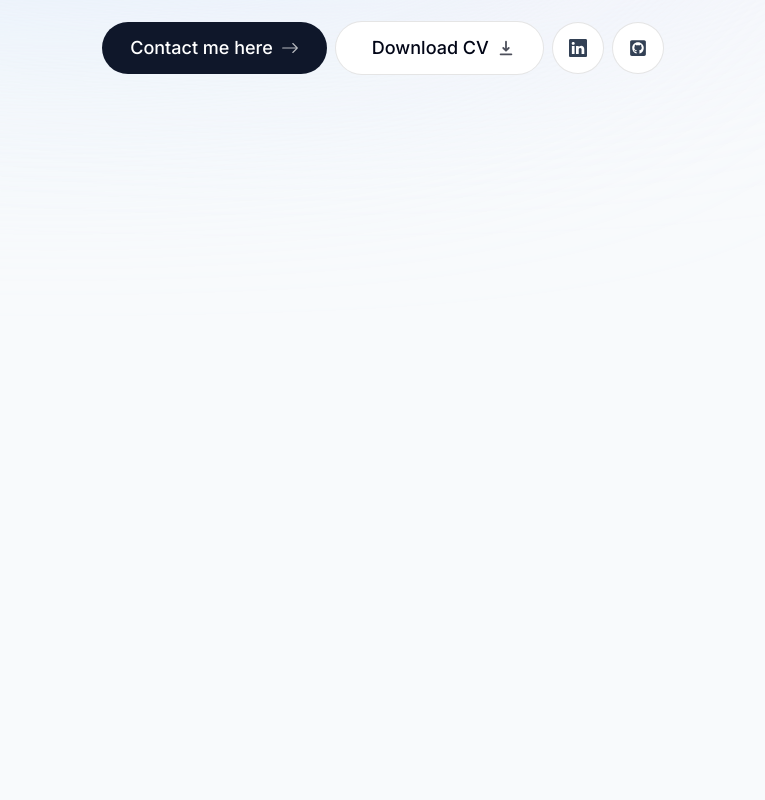
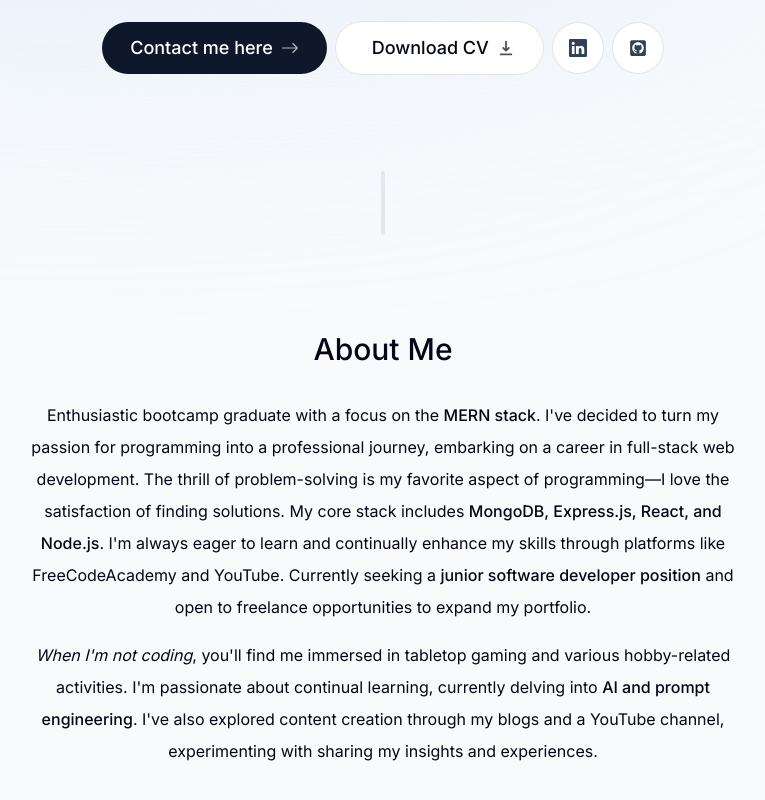
Before and after one commit to sage-code82/my-portfolio, a Next.js app: page / in a window 1280 px wide. Shown: the part 590-1390 px from the top of the page, without its empty margins (257-1022 px from the left). Built offline with nearby package versions, Linux system fonts and the light colour scheme.

Commit message:
redo the about me

```diff
--- a/app/page.tsx
+++ b/app/page.tsx
@@ -1,9 +1,13 @@
 import Intro from "@/components/intro";
+import SectionDivider from "@/components/section-divider";
+import About from "@/components/about";
 
 export default function Home() {
   return (
     <main className="flex flex-col items-center px-4">
       <Intro />
+      <SectionDivider />
+      <About />
     </main>
   );
 }
--- /dev/null
+++ b/components/about.tsx
@@ -0,0 +1,42 @@
+"use client";
+
+import React from "react";
+import SectionHeading from "./section-heading";
+import { motion } from "framer-motion";
+
+export default function About() {
+  return (
+    <motion.section
+      className="mb-28 max-w-[45rem] text-center leading-8 sm:mb-40"
+      initial={{ opacity: 0, y: 100 }}
+      animate={{ opacity: 1, y: 0 }}
+      transition={{ delay: 0.175 }}
+    >
+      <SectionHeading>About me</SectionHeading>
+      <p className="mb-4">
+        Enthusiastic bootcamp graduate with a focus on the{" "}
+        <span className="font-medium">MERN stack</span>. I've decided to turn my
+        passion for programming into a professional journey, embarking on a
+        career in full-stack web development. The thrill of problem-solving is
+        my favorite aspect of programming—I love the satisfaction of finding
+        solutions. My core stack includes{" "}
+        <span className="font-medium">
+          MongoDB, Express.js, React, and Node.js
+        </span>
+        . I'm always eager to learn and continually enhance my skills through
+        platforms like FreeCodeAcademy and YouTube. Currently seeking a{" "}
+        <span className="font-medium">junior software developer position</span>{" "}
+        and open to freelance opportunities to expand my portfolio.
+      </p>
+
+      <p>
+        <span className="italic">When I'm not coding</span>, you'll find me
+        immersed in tabletop gaming and various hobby-related activities. I'm
+        passionate about continual learning, currently delving into{" "}
+        <span className="font-medium">AI and prompt engineering</span>. I've
+        also explored content creation through my blogs and a YouTube channel,
+        experimenting with sharing my insights and experiences.
+      </p>
+    </motion.section>
+  );
+}
--- a/components/intro.tsx
+++ b/components/intro.tsx
@@ -71,10 +71,18 @@ export default function Intro() {
             transition"
           />
         </a>
-        <a className="bg-white text-slate-700 p-4 flex items-center gap-2 rounded-full focus:scale-110  hover:bg-slate-300 hover:scale-110 active:scale-105 transition cursor-pointer border border-black/10">
+        <a
+          className="bg-white text-slate-700 p-4 flex items-center gap-2 rounded-full focus:scale-110  hover:bg-slate-300 hover:scale-110 active:scale-105 transition cursor-pointer border border-black/10"
+          href="https://www.linkedin.com/in/stephen-sage-future-webdev/"
+          target="_blank"
+        >
           <BsLinkedin />
         </a>
-        <a className="bg-white text-slate-700 p-4 flex items-center gap-2 rounded-full focus:scale-110  hover:bg-slate-300 hover:scale-110 active:scale-105 transition cursor-pointer border border-black/10">
+        <a
+          className="bg-white text-slate-700 p-4 flex items-center gap-2 rounded-full focus:scale-110  hover:bg-slate-300 hover:scale-110 active:scale-105 transition cursor-pointer border border-black/10"
+          href="https://github.com/sage-code82"
+          target="_blank"
+        >
           <FaGithubSquare />
         </a>
       </motion.div>
--- /dev/null
+++ b/components/section-divider.tsx
@@ -0,0 +1,15 @@
+"use client";
+
+import React from "react";
+import { motion } from "framer-motion";
+
+export default function SectionDivider() {
+  return (
+    <motion.div
+      className="bg-slate-200 my-24 h-16 w-1 rounded-full hidden sm:block"
+      initial={{ opacity: 0, y: 100 }}
+      animate={{ opacity: 1, y: 0 }}
+      transition={{ delay: 0.125 }}
+    ></motion.div>
+  );
+}
--- /dev/null
+++ b/components/section-heading.tsx
@@ -0,0 +1,13 @@
+import React from "react";
+
+type SectionHeadingProps = {
+  children: React.ReactNode;
+};
+
+export default function SectionHeading({ children }: SectionHeadingProps) {
+  return (
+    <h2 className="text-3xl font-medium capitalize mb-8 text-center">
+      {children}
+    </h2>
+  );
+}
```
